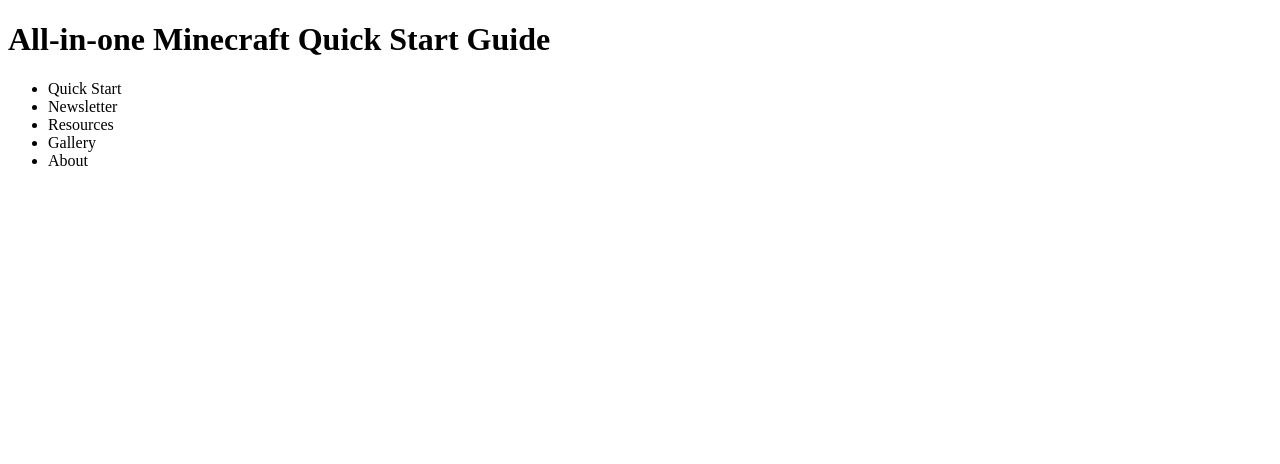
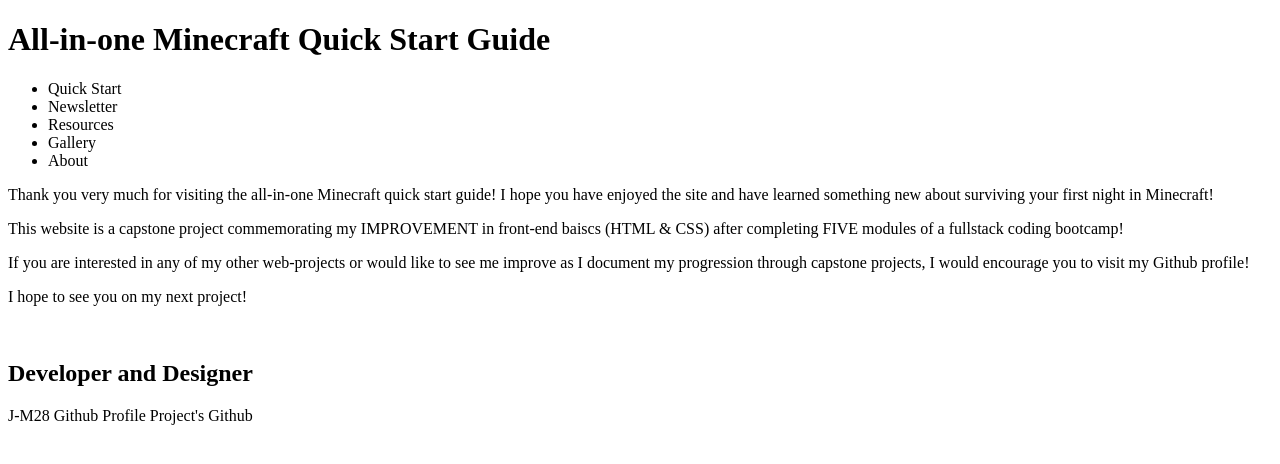
Before and after one commit to J-M28/C-2.MinecraftGuideSite, a plain HTML site: page about.html in a window 1280 px wide. Drawn offline with Linux system fonts and the light colour scheme.

Commit message:
add markup for content-container: about.html

```diff
--- a/about.html
+++ b/about.html
@@ -16,6 +16,32 @@
                 </ul>
             </nav>
         </div>
-        <div class="content-container"></div>
+        <div class="content-container">
+            <p>
+                Thank you very much for visiting the all-in-one Minecraft
+                quick start guide! I hope you have enjoyed the site and have learned
+                something new about surviving your first night in Minecraft!
+            </p>
+            <p>
+                This website is a capstone project commemorating my IMPROVEMENT in
+                front-end baiscs (HTML & CSS) after completing FIVE modules of a
+                fullstack coding bootcamp!
+            </p>
+            <p>
+                If you are interested in any of my other web-projects or would like to see
+                me improve as I document my progression through capstone projects,
+                I would encourage you to visit my Github profile!
+            </p>
+            <p>
+                I hope to see you on my next project!
+            </p>
+
+            <img alt="" href="">
+            <h2>Developer and Designer</h2>
+            <a>J-M28</a>
+            <a>Github Profile</a>
+            <a>Project's Github</a>
+
+        </div>
     </body>
 </html>
```
